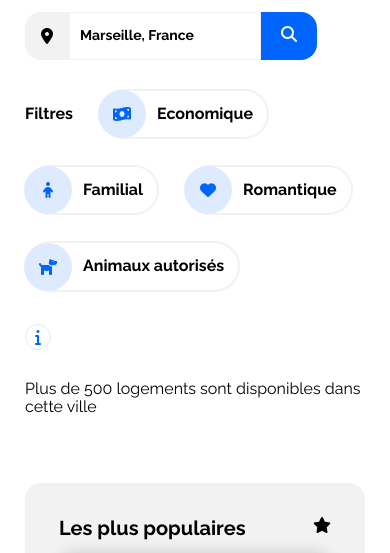
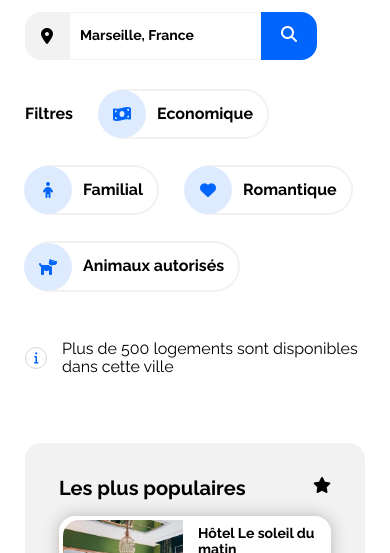
Before and after one commit to fathidev/booki, a plain HTML site: page index.html in a window 390 px wide. Shown: the part 233-786 px from the top of the page. Drawn offline with Linux system fonts and the light colour scheme; files whose address does not match are found by name.

Commit message:
fix ico info align in mobile mode

```diff
--- a/css/style.css
+++ b/css/style.css
@@ -190,19 +190,23 @@ nav {
 .search-info-result {
     display: flex;
     align-items: center;
-    gap: 14px;
-    flex-wrap: wrap;
 }
 
 .search-info-result .fas {
     color: var(--blue);
-    width: 26px;
-    height: 26px;
-    border: 1px solid var(--blue-light);
-    border-radius: 50%;
+    width: 22px;
+    height: 22px;
+    border-radius: 100%;
+    border: 1px solid #d9d9d9;
+    padding: 5px 8px;
+    font-size: 12px;
+    /* centrer le i dans son rond */
     display: flex;
-    justify-content: center;
     align-items: center;
+}
+
+.search-info-result p {
+    margin-left: 15px;
 }
 
 /* SECTION ACCOMODATIONS LIST*/
@@ -339,6 +343,7 @@ nav {
     margin: 5px;
 }
 
+/* pour mettre un écart identique entre le bloc text et les stars */
 .popular-details {
     display: flex;
     flex-direction: column;
--- a/index.html
+++ b/index.html
@@ -79,8 +79,8 @@
                 <!-- SEARCH - FILTERS END -->
                 <!-- SEARCH INFO RESULTS -->
                 <div class="search-info-result">
-                    <i class="fas fa-info"></i>
-                    <p class="search-info-result-text">Plus de 500 logements sont disponibles dans cette ville</p>
+                        <i class="fas fa-info"></i>
+                        <p>Plus de 500 logements sont disponibles dans cette ville</p>
                 </div>
                 <!-- SEARCH INFO RESULTS END -->
             </section>
@@ -183,7 +183,7 @@
                     </div>
                     <a class="city-display-more" href="#">Afficher plus</a>
                 </div>
-                <!-- POPULAR -->
+
                 <!-- POPULAR -->
                 <div class="popular">
                     <div class="popular-title-flex">
```
